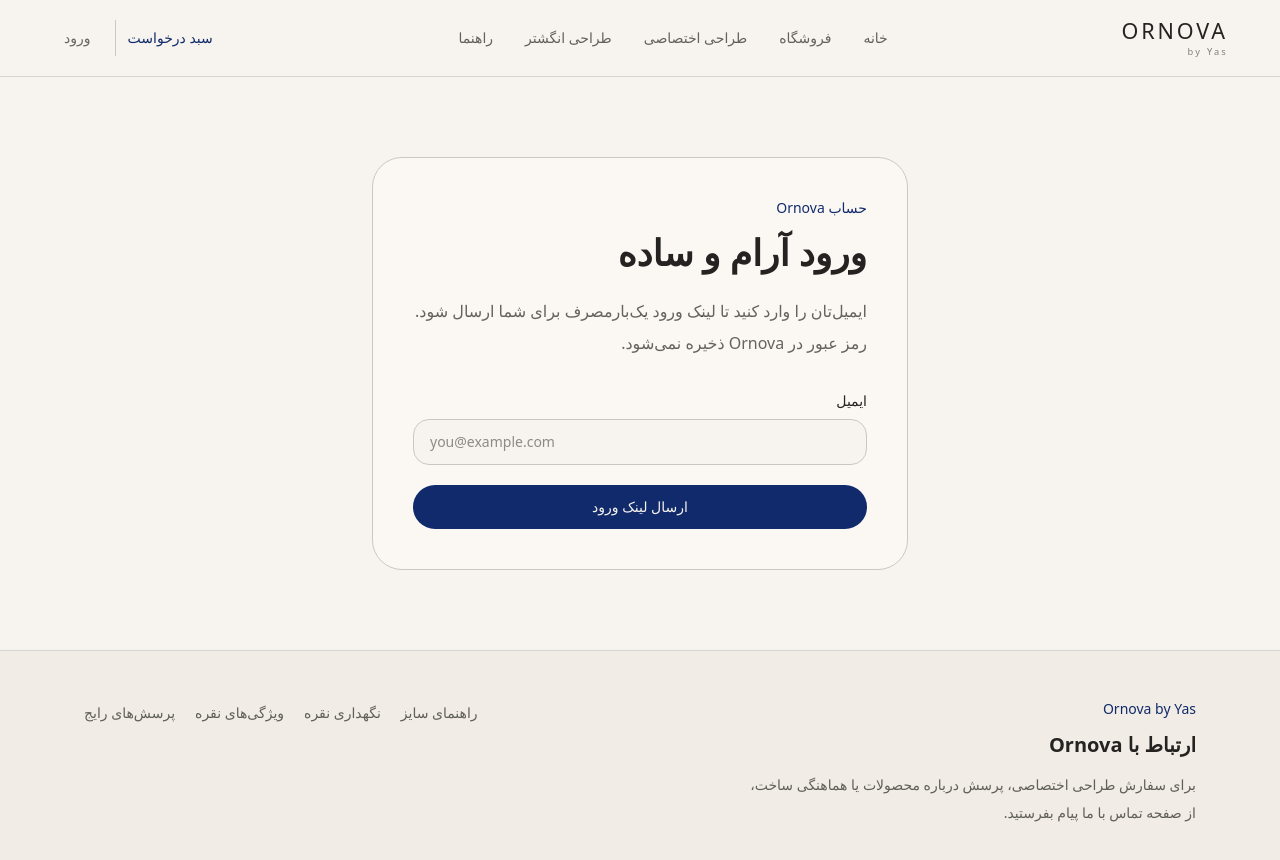
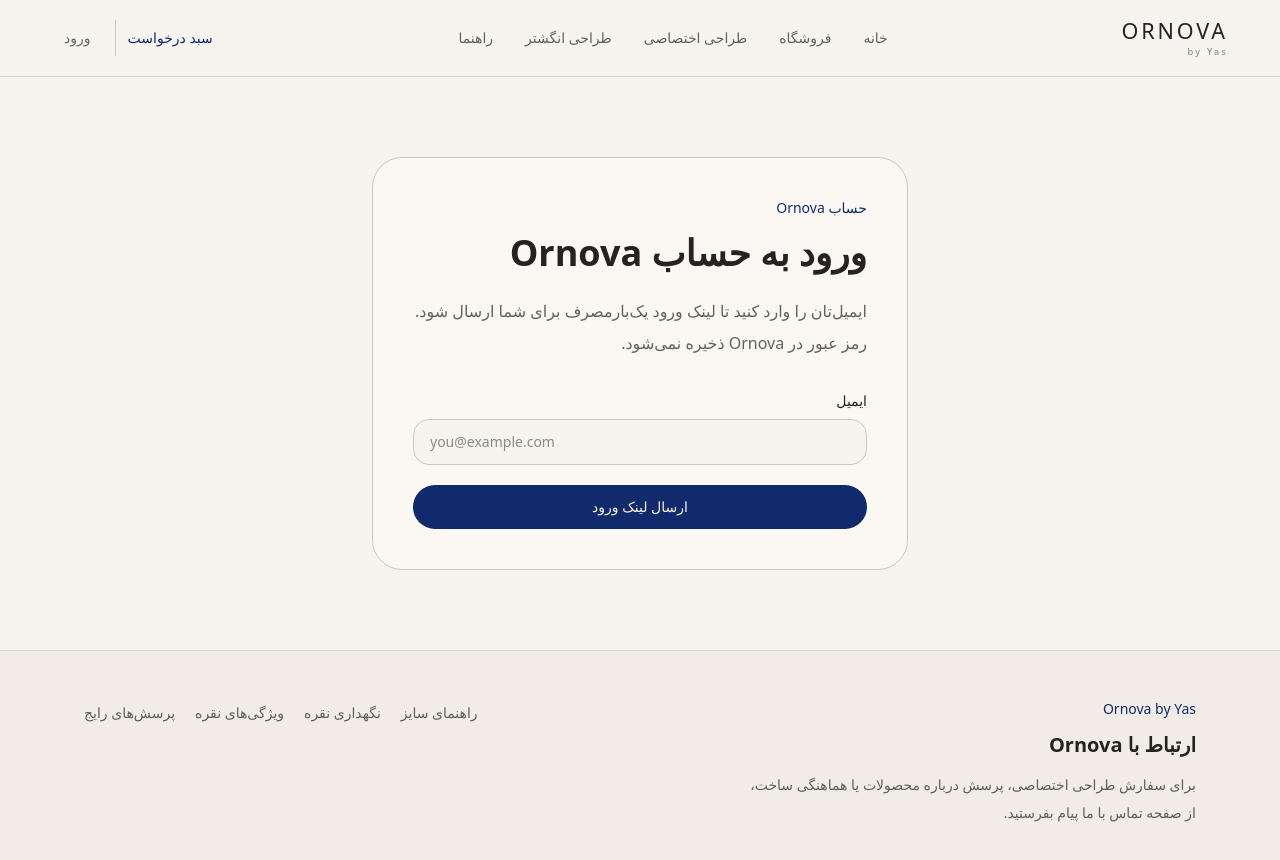
Before and after one commit to yasyhbz-ornova/ornova, a Next.js app: page /login in a window 1280 px wide. Shown: the top 860 px of the page. Built offline with nearby package versions, Linux system fonts and the light colour scheme; no server answers.

Commit message:
fix: align login page with ornova contract

```diff
--- a/app/login/page.tsx
+++ b/app/login/page.tsx
@@ -1,11 +1,16 @@
 import { MagicLinkForm } from "@/components/auth/MagicLinkForm";
+
+export const metadata = {
+  title: "ورود به حساب Ornova | Ornova by Yas",
+  robots: { index: false, follow: false },
+};
 
 export default function LoginPage() {
   return (
     <div className="mx-auto max-w-xl px-5 py-20">
       <div className="rounded-[30px] border border-silver bg-ivory-soft p-7 md:p-10">
         <p className="text-sm text-sapphire">حساب Ornova</p>
-        <h1 className="mt-3 text-4xl font-semibold leading-tight text-graphite">ورود آرام و ساده</h1>
+        <h1 className="mt-3 text-4xl font-semibold leading-tight text-graphite">ورود به حساب Ornova</h1>
         <p className="mt-5 text-base leading-8 text-graphite/70">ایمیل‌تان را وارد کنید تا لینک ورود یک‌بارمصرف برای شما ارسال شود. رمز عبور در Ornova ذخیره نمی‌شود.</p>
         <MagicLinkForm />
       </div>
```
